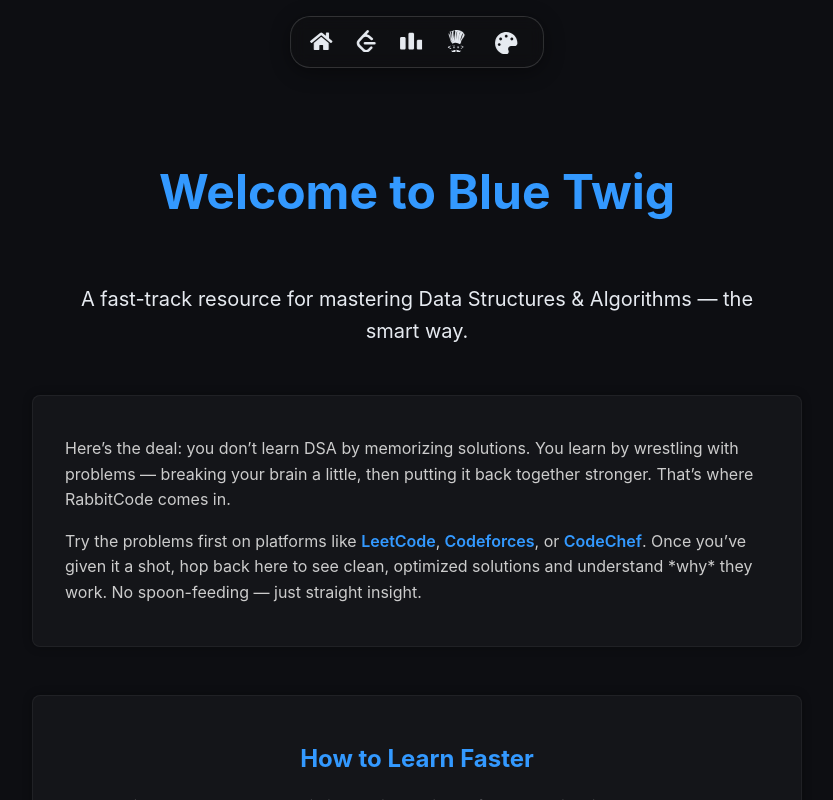
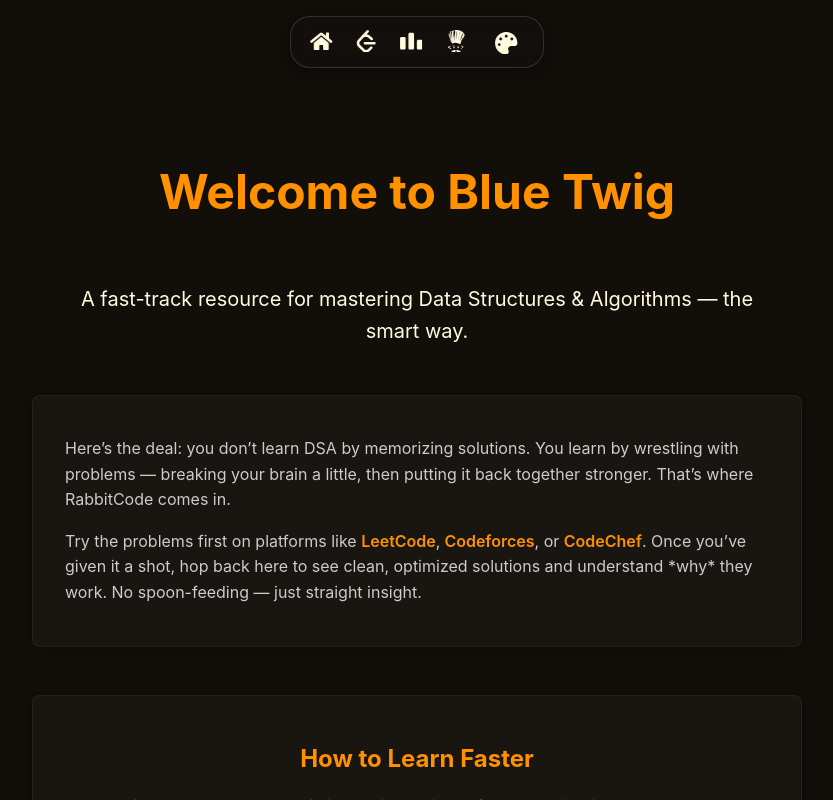
Before and after one commit to JayArindamMaity/bluetwig, a React (Vite) app in the folder frontend/: page / in a window 1280 px wide. Shown: the top 800 px of the page, without its empty margins (223-1056 px from the left). Built offline with nearby package versions, Linux system fonts and the light colour scheme.

Commit message:
more changes and fixes

```diff
--- a/frontend/src/App.css
+++ b/frontend/src/App.css
@@ -15,13 +15,13 @@ a {
    Root Variables
    ======================= */
 :root {
-  --navbar-icon-color: #ccc;
-  /* Default accent (kept original, or change to #3399ff to match blue theme) */
-  --accent-color: #00aaff;
-  --bg-color: #0d0d0d;
+  /* 🟠 Default is now ORANGE */
+  --navbar-icon-color: #fffae0;
+  --accent-color: #ff9100;
+  --bg-color: #120e0a;
   --text-color: #fff;
-  --box-bg: #1a1a1a;
-  --border-color: #333;
+  --box-bg: #1f0f0a;
+  --border-color: #331a0d;
   --scrollbar-width: 6px;
   --scrollbar-radius: 3px;
   --transition-speed: 0.3s;
@@ -31,16 +31,25 @@ a {
    Theme Overrides
    ======================= */
 
-/* 🔵 WARMER BLUE (Shifted from Cyan to Dodger Blue) */
-[data-theme="blue-dark"] {
-  --navbar-icon-color: #e6eaf0;
-  --accent-color: #3399ff;   /* Warmer, richer blue */
-  --bg-color: #0d0e12;       /* Deep blue-black with less green tint */
-  --box-bg: #1a1b1f;
-  --border-color: #222830;
+/* 🟡 YELLOW */
+[data-theme="yellow-dark"] {
+  --navbar-icon-color: #ffffe0;
+  --accent-color: #ffd500;
+  --bg-color: #121208;
+  --box-bg: #1f1f0e;
+  --border-color: #33331a;
 }
 
-/* 🟠 ORANGE (Unchanged) */
+/* 🔴 RED */
+[data-theme="red-dark"] {
+  --navbar-icon-color: #ffe0e0;
+  --accent-color: #ff4f4f;
+  --bg-color: #150808;
+  --box-bg: #1f0a0a;
+  --border-color: #330c0c;
+}
+
+/* 🟠 ORANGE (Explicit override to match default) */
 [data-theme="orange-dark"] {
   --navbar-icon-color: #fffae0;
   --accent-color: #ff9100;
@@ -48,25 +57,6 @@ a {
   --box-bg: #1f0f0a;
   --border-color: #331a0d;
 }
-
-/* 🟣 WARMER PURPLE (Shifted from Indigo to Orchid) */
-[data-theme="purple-dark"] {
-  --navbar-icon-color: #fae0ff;
-  --accent-color: #d46bff;   /* More pink/red undertones */
-  --bg-color: #140918;       /* Deep plum background */
-  --box-bg: #1f0f1f;
-  --border-color: #331a30;
-}
-
-/* 🔴 RED (Unchanged) */
-[data-theme="red-dark"] {
-  --navbar-icon-color: #ffe0e0;
-  --accent-color: #ff4f4f;
-  --bg-color: #150808;
-  --box-bg: #150808;
-  --border-color: #330c0c;
-}
-
 /* .navbar {
   width: 220px;
   background-color: var(--box-bg);
--- a/frontend/src/components/navbar/navbar.tsx
+++ b/frontend/src/components/navbar/navbar.tsx
@@ -18,9 +18,8 @@ export default function Navbar() {
   }, [theme]);
 
   const themes = [
-    { name: "blue-dark", color: "#00aaff" },
     { name: "orange-dark", color: "#ff9100" },
-    { name: "purple-dark", color: "#b26bff" },
+    { name: "yellow-dark", color: "#ffd500" },
     { name: "red-dark", color: "#ff4f4f" },
   ];
 
```
